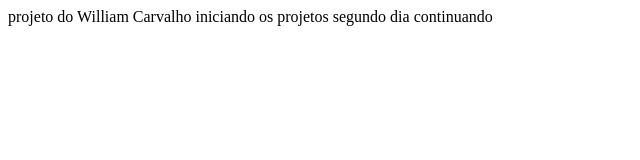
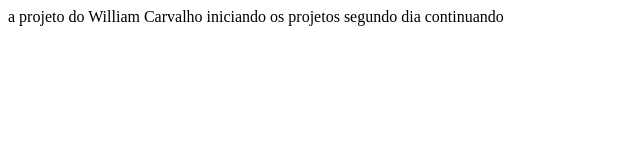
Before and after one commit to william2305-d/meu-site, a plain HTML site: page index.html in a window 1280 px wide. Shown: the full height of the page, 0-640 px from the left. Drawn offline with Linux system fonts and the light colour scheme.

Commit message:
acrescentando uma linha

```diff
--- a/index.html
+++ b/index.html
@@ -2,6 +2,7 @@
 	<head>
 	</head>
 	<body>
+        a
 		projeto do William Carvalho
 		iniciando os projetos
 		segundo dia
```
